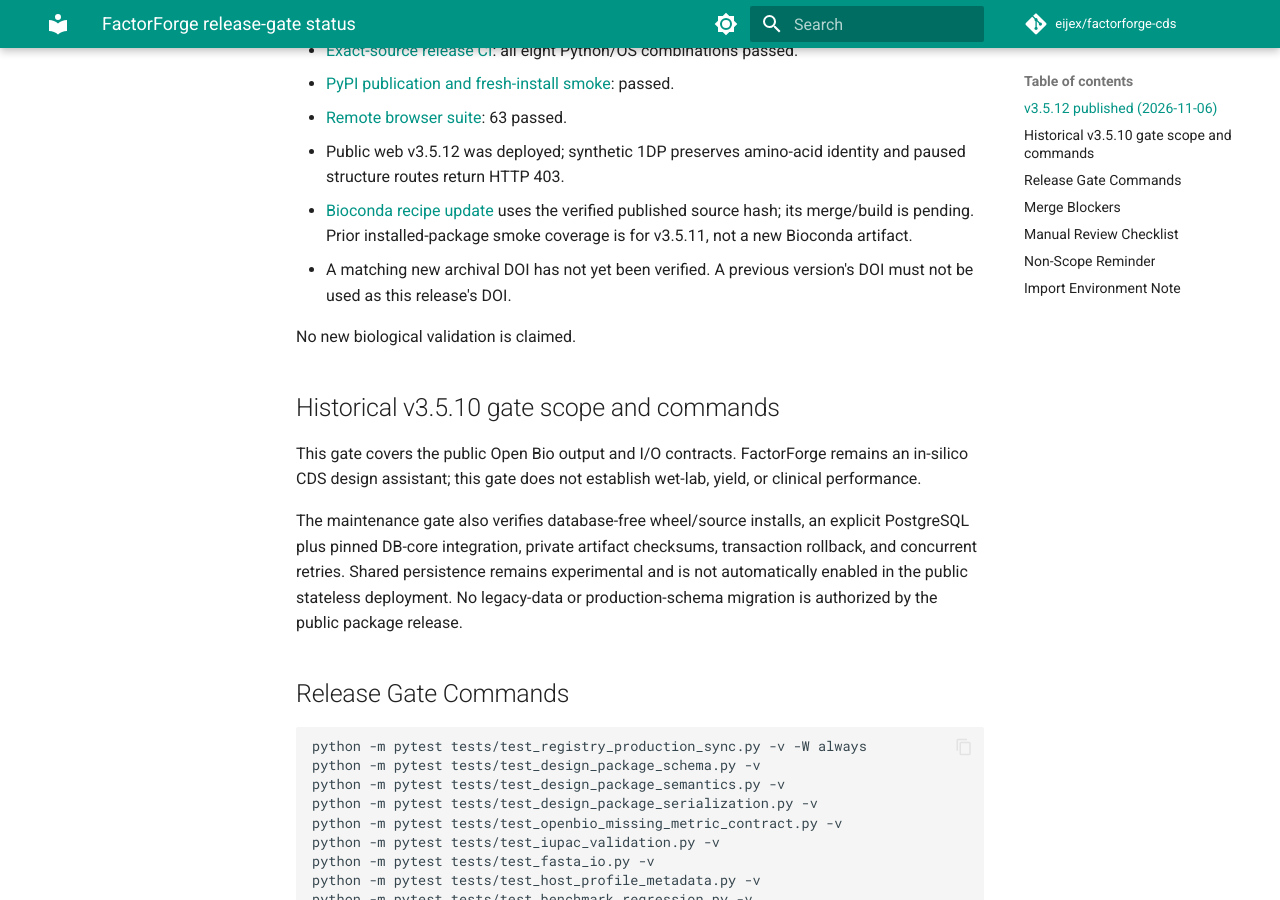
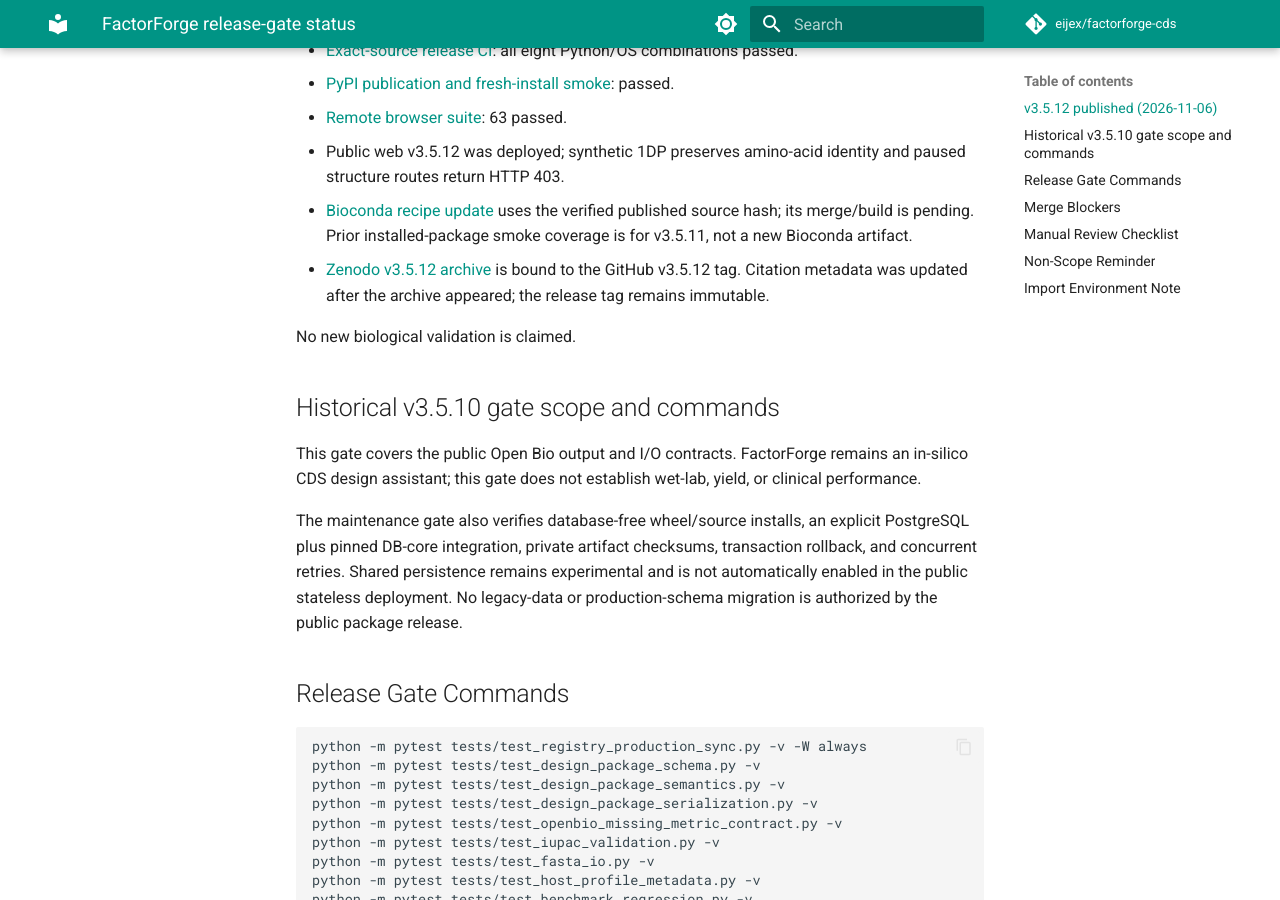
Before and after one commit to eijex/factorforge-cds, an MkDocs documentation site: the page built from docs/validation/RELEASE_GATE.md, in a window 1280 px wide and 900 px high, scrolled down 308 px. Built offline with MkDocs 1.6.1 and Material for MkDocs 9.7.7, drawn with Linux system fonts in a browser that asks for light colours; comment, search, counter and statistics services are not loaded.

Commit message:
docs: bind v3.5.12 citation to its published Zenodo archive

```diff
--- a/docs/validation/RELEASE_GATE.md
+++ b/docs/validation/RELEASE_GATE.md
@@ -10,7 +10,7 @@
 - [Remote browser suite](https://github.com/eijex/factorforge-cds/actions/runs/42184346124): 63 passed.
 - Public web v3.5.12 was deployed; synthetic 1DP preserves amino-acid identity and paused structure routes return HTTP 403.
 - [Bioconda recipe update](https://github.com/bioconda/bioconda-recipes/pull/71287) uses the verified published source hash; its merge/build is pending. Prior installed-package smoke coverage is for v3.5.11, not a new Bioconda artifact.
-- A matching new archival DOI has not yet been verified. A previous version's DOI must not be used as this release's DOI.
+- [Zenodo v3.5.12 archive](https://doi.org/10.5281/zenodo.24001252) is bound to the GitHub v3.5.12 tag. Citation metadata was updated after the archive appeared; the release tag remains immutable.
 
 No new biological validation is claimed.
 
```
Also changed, not shown: 1 other file.
